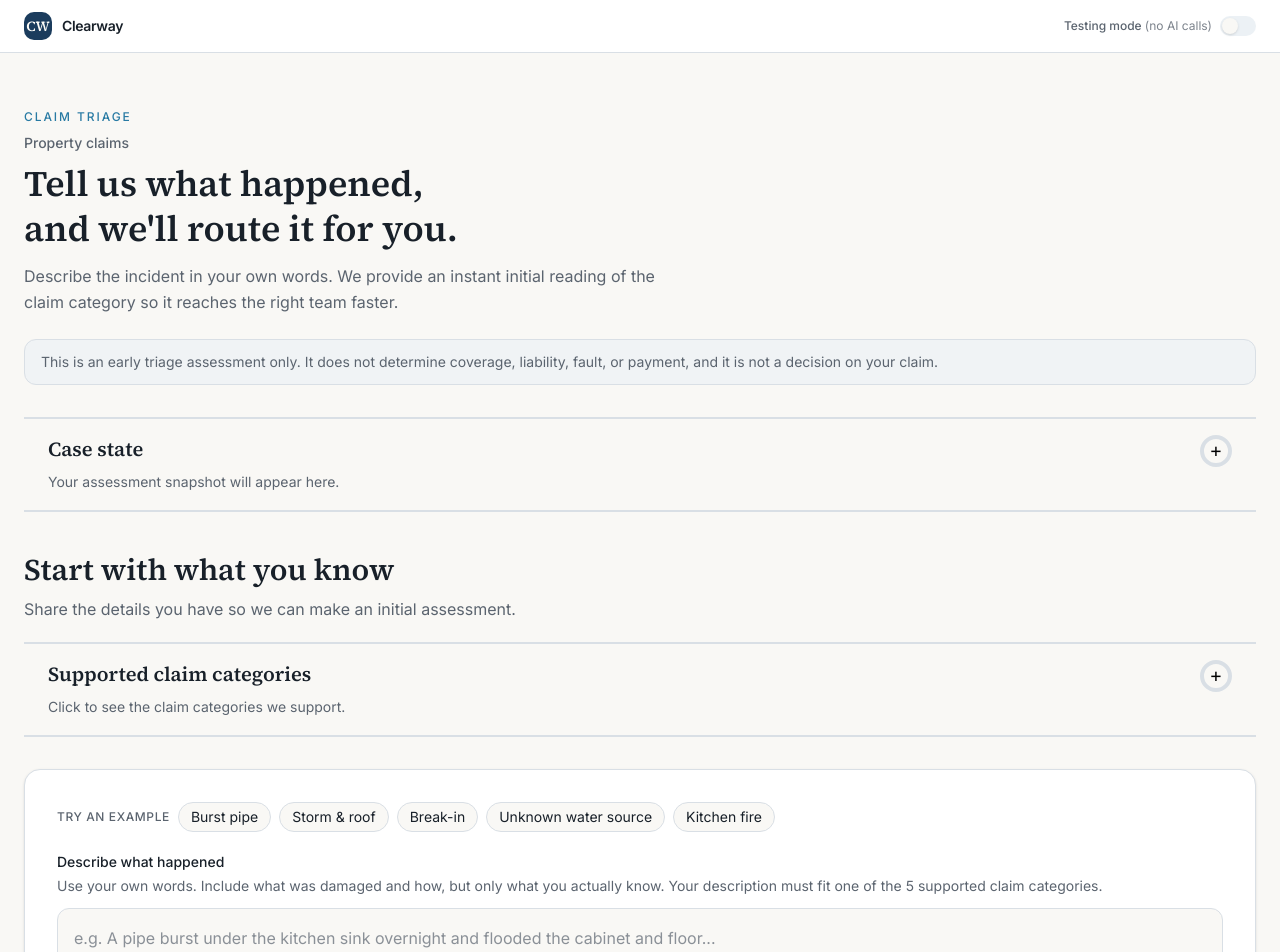
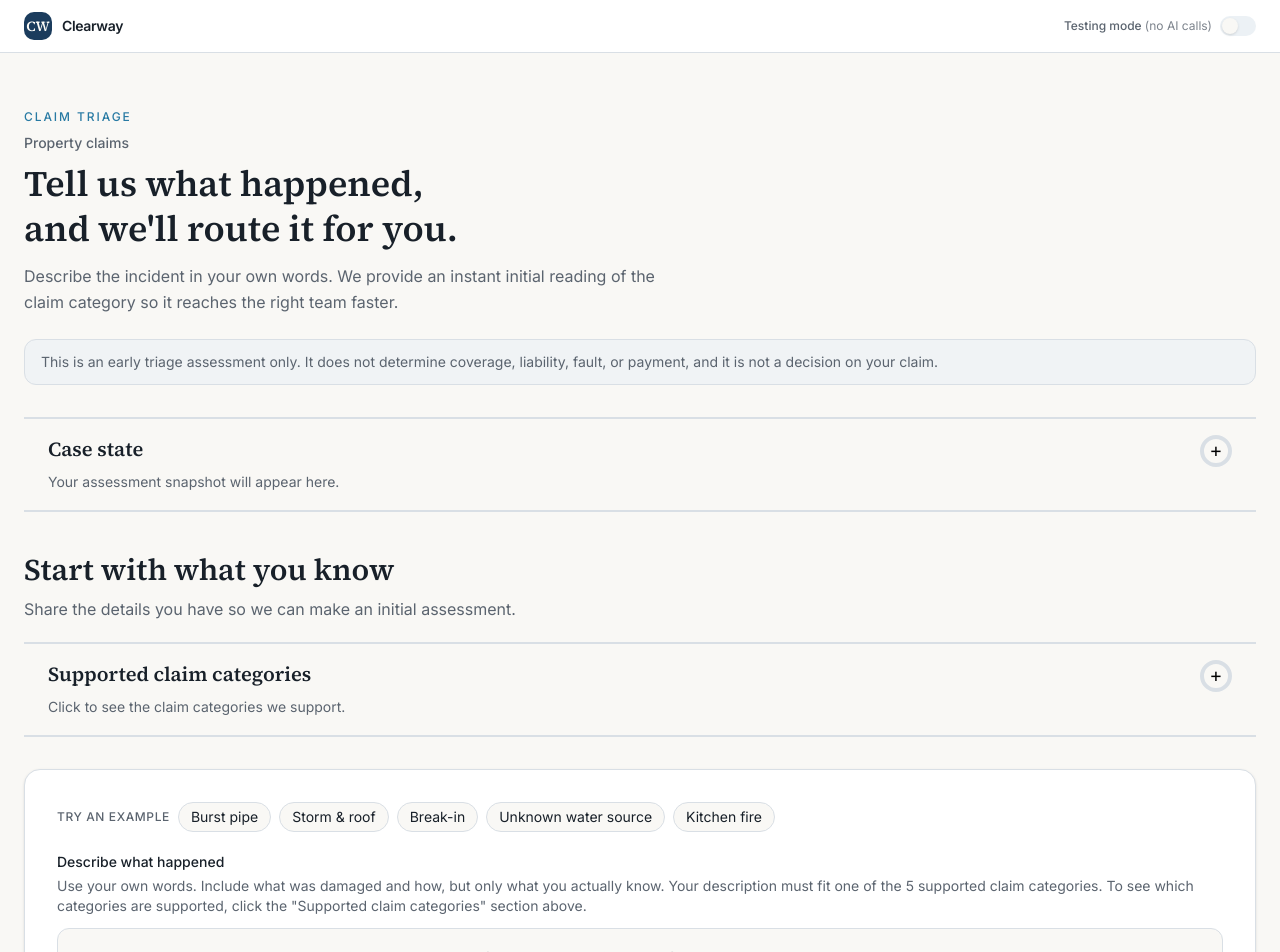
Before and after one commit to williamhu08/claims-intake, a Next.js app: page / in a window 1280 px wide. Shown: the top 952 px of the page. Built offline with nearby package versions, Linux system fonts and the light colour scheme.

Commit message:
feat: enhance intake form description clarity with supported categories link
Co-authored-by: williamhu08 <19258151+williamhu08@users.noreply.github.com>

```diff
--- a/components/intake-form.tsx
+++ b/components/intake-form.tsx
@@ -208,7 +208,7 @@ export function IntakeForm({ onSessionChange }: IntakeFormProps) {
             Describe what happened
           </label>
           <p className="mt-1 text-sm text-muted-foreground text-pretty">
-            Use your own words. Include what was damaged and how, but only what you actually know. Your description must fit one of the {supportedClaimTypeValues.length} supported claim categories.
+            Use your own words. Include what was damaged and how, but only what you actually know. Your description must fit one of the {supportedClaimTypeValues.length} supported claim categories. To see which categories are supported, click the &quot;Supported claim categories&quot; section above.
           </p>
           <textarea
             id="narrative"
```
